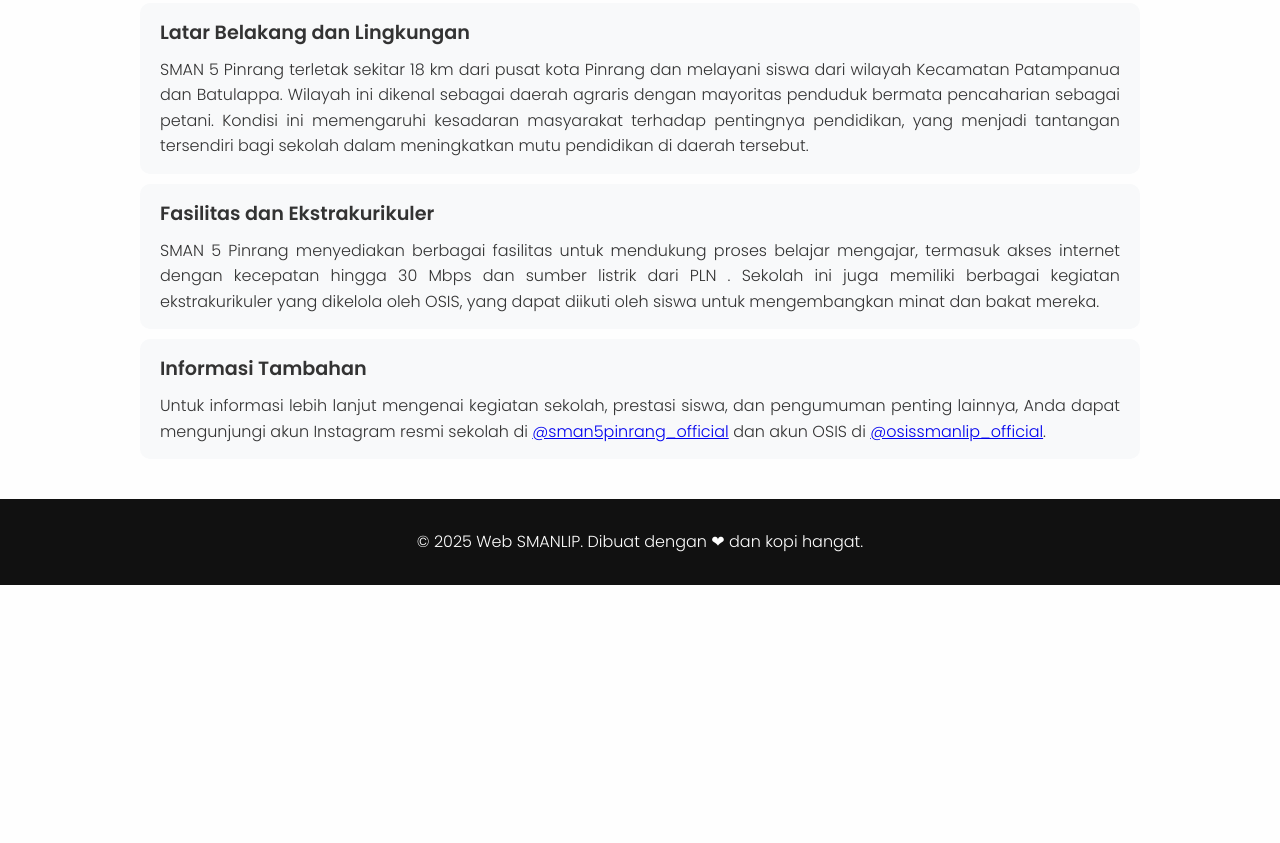
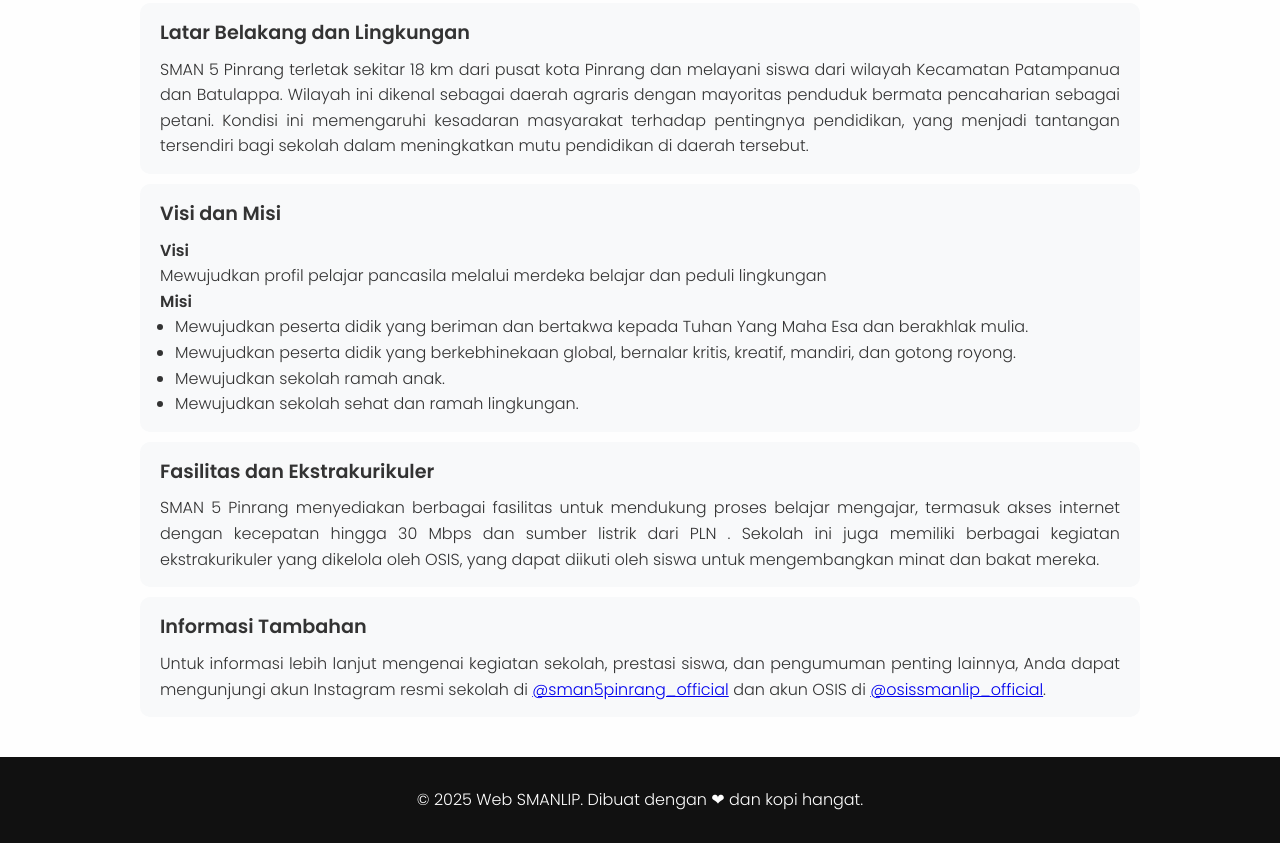
Before and after one commit to AL-Hikmal/web-sekolah, a plain HTML site: page cerita.html in a window 1280 px wide. Shown: the part 1125-1968 px from the top of the page. Before the commit the page ends 1710 px from the top, so only its background shows below. Drawn offline with Linux system fonts and the light colour scheme.

Commit message:
Add files via upload

```diff
--- a/cerita.html
+++ b/cerita.html
@@ -28,7 +28,7 @@
 
       <!-- Link Navigasi -->
       <ul class="nav-links">
-        <li><a href="sekolah.html">Beranda</a></li>
+        <li><a href="index.html">Beranda</a></li>
         <li><a href="cerita.html">Tentang</a></li>
         <li><a href="tatanan.html">Tatanan</a></li>
         <li><a href="artikel.html">Artikel</a></li>
@@ -85,6 +85,18 @@
           menjadi tantangan tersendiri bagi sekolah dalam meningkatkan mutu pendidikan di daerah tersebut.</p>
       </li>
       <li class="achievement-item" style="border-radius: 10px;">
+        <h3>Visi dan Misi</h3>
+        <h4>Visi</h4>
+        <p>Mewujudkan profil pelajar pancasila melalui merdeka belajar dan peduli lingkungan</p>
+        <h4>Misi</h4>
+        <ul style="list-style-type: disc; margin-left: 15px;">
+          <li>Mewujudkan peserta didik yang beriman dan bertakwa kepada Tuhan Yang Maha Esa dan berakhlak mulia.</li>
+          <li>Mewujudkan peserta didik yang berkebhinekaan global, bernalar kritis, kreatif, mandiri, dan gotong royong.</li>
+          <li>Mewujudkan sekolah ramah anak.</li>
+          <li>Mewujudkan sekolah sehat dan ramah lingkungan.</li>
+        </ul>
+      </li>
+      <li class="achievement-item" style="border-radius: 10px;">
         <h3>Fasilitas dan Ekstrakurikuler</h3>
         <p>SMAN 5 Pinrang menyediakan berbagai fasilitas untuk mendukung proses belajar mengajar, termasuk akses
           internet dengan kecepatan hingga 30 Mbps dan sumber listrik dari PLN . Sekolah ini juga memiliki berbagai
```
Also changed, not shown: artikel.html (+1 -1 lines), budaya.html (+1 -1 lines), tatanan.html (+1 -1 lines).
